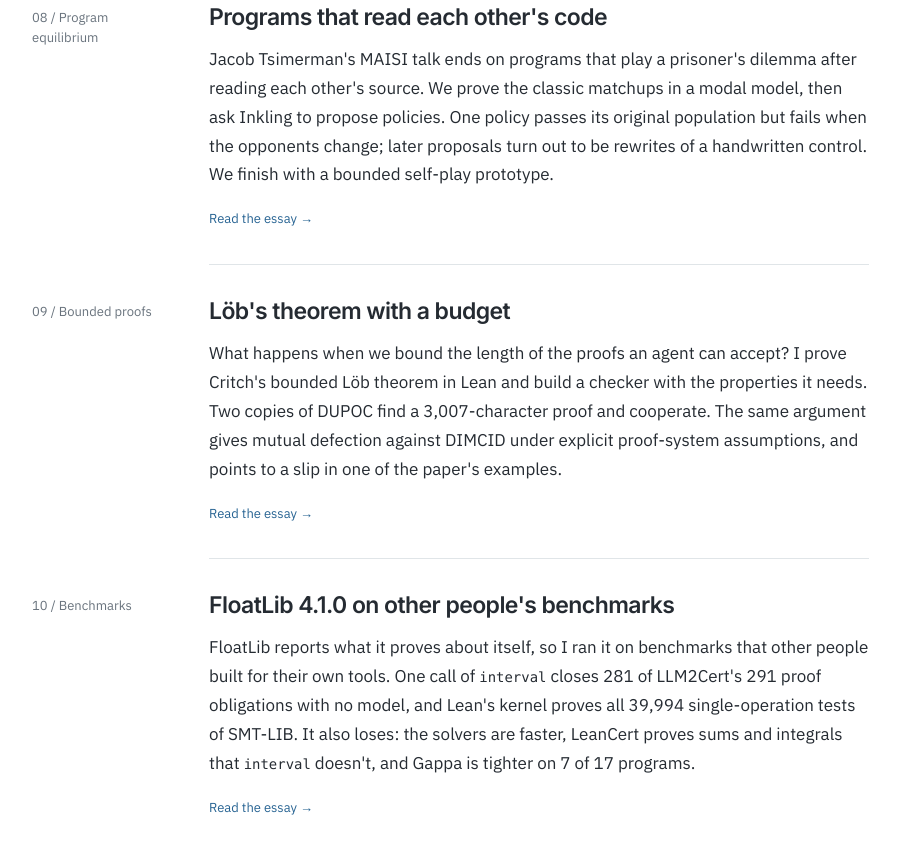
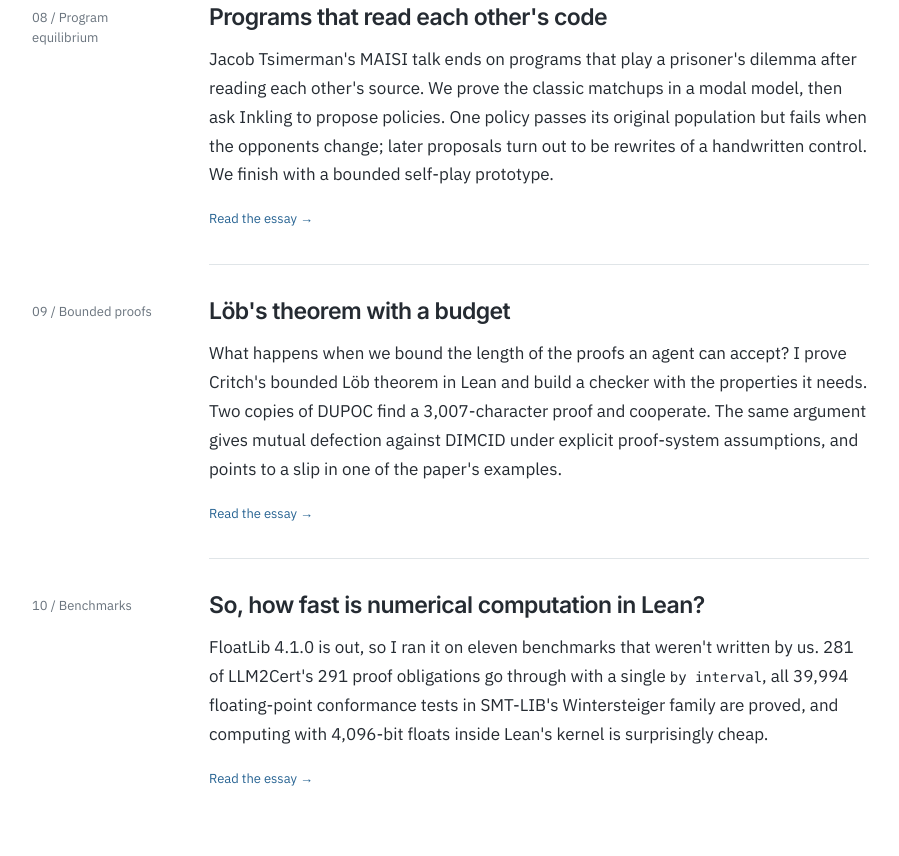
Before and after one commit to Robertboy18/TorchLean-Verified-Examples, a plain HTML site: page site/index.html in a window 1280 px wide. Shown: the part 2290-3146 px from the top of the page, without its empty margins (101-1000 px from the left). Drawn offline with Linux system fonts and the light colour scheme; files that its build step writes are made by us from their sources; files whose address does not match are found by name.

Commit message:
Week 9: the post in my words

```diff
--- a/site/index.html
+++ b/site/index.html
@@ -134,12 +134,11 @@
       <article class="essay-entry">
         <p class="entry-kind">10 / Benchmarks</p>
         <div class="entry-copy">
-          <h2><a href="week-09-floatlib-benchmarks/">FloatLib 4.1.0 on other people's benchmarks</a></h2>
-          <p>FloatLib reports what it proves about itself, so I ran it on benchmarks that other people
-            built for their own tools. One call of <code>interval</code> closes 281 of LLM2Cert's 291
-            proof obligations with no model, and Lean's kernel proves all 39,994 single-operation tests
-            of SMT-LIB. It also loses: the solvers are faster, LeanCert proves sums and integrals that
-            <code>interval</code> doesn't, and Gappa is tighter on 7 of 17 programs.</p>
+          <h2><a href="week-09-floatlib-benchmarks/">So, how fast is numerical computation in Lean?</a></h2>
+          <p>FloatLib 4.1.0 is out, so I ran it on eleven benchmarks that weren't written by us. 281 of
+            LLM2Cert's 291 proof obligations go through with a single <code>by interval</code>, all 39,994
+            floating-point conformance tests in SMT-LIB's Wintersteiger family are proved, and computing
+            with 4,096-bit floats inside Lean's kernel is surprisingly cheap.</p>
           <a class="text-link" href="week-09-floatlib-benchmarks/">Read the essay →</a>
         </div>
       </article>
```
Also changed, not shown: 2 other files.
